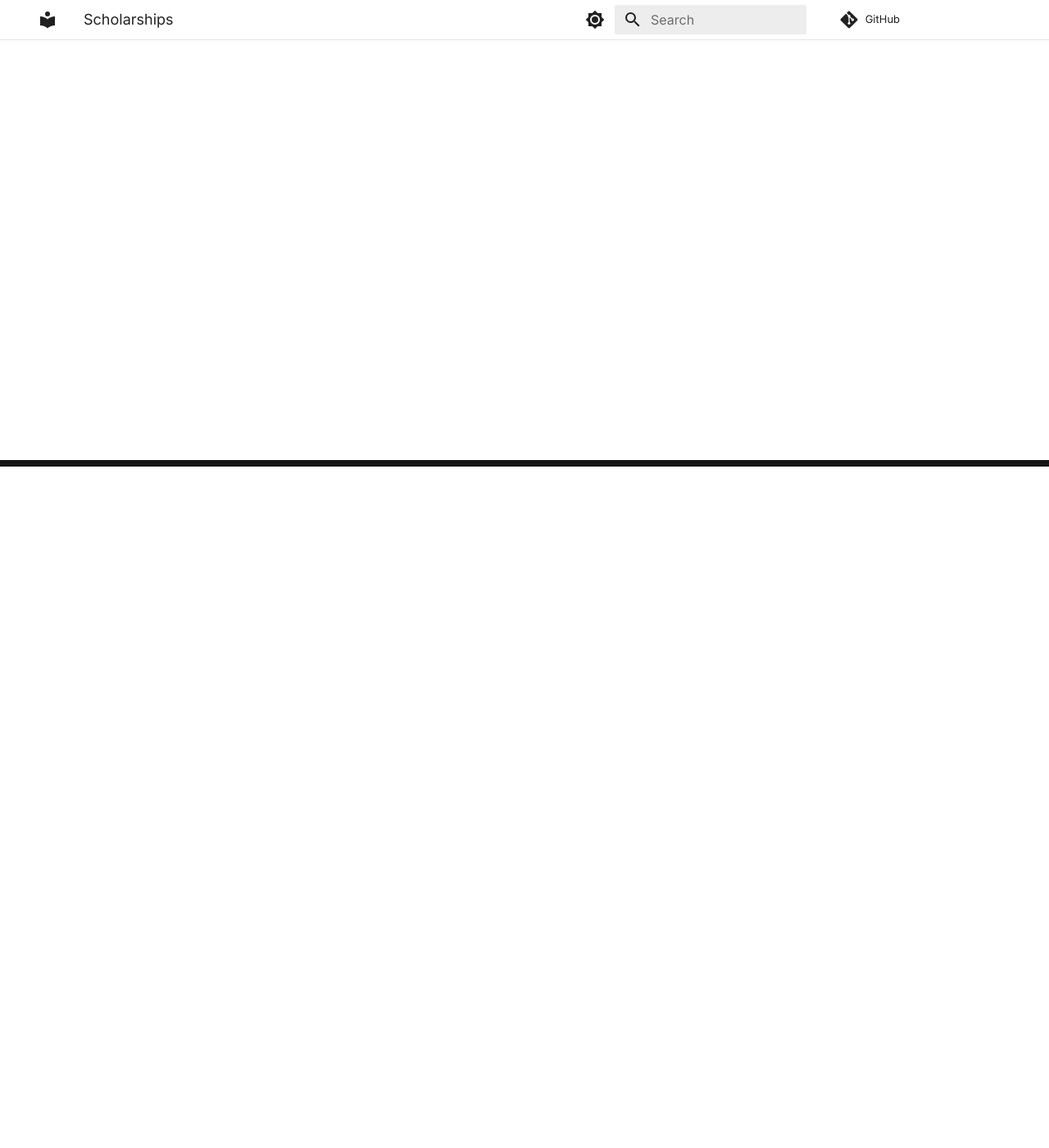
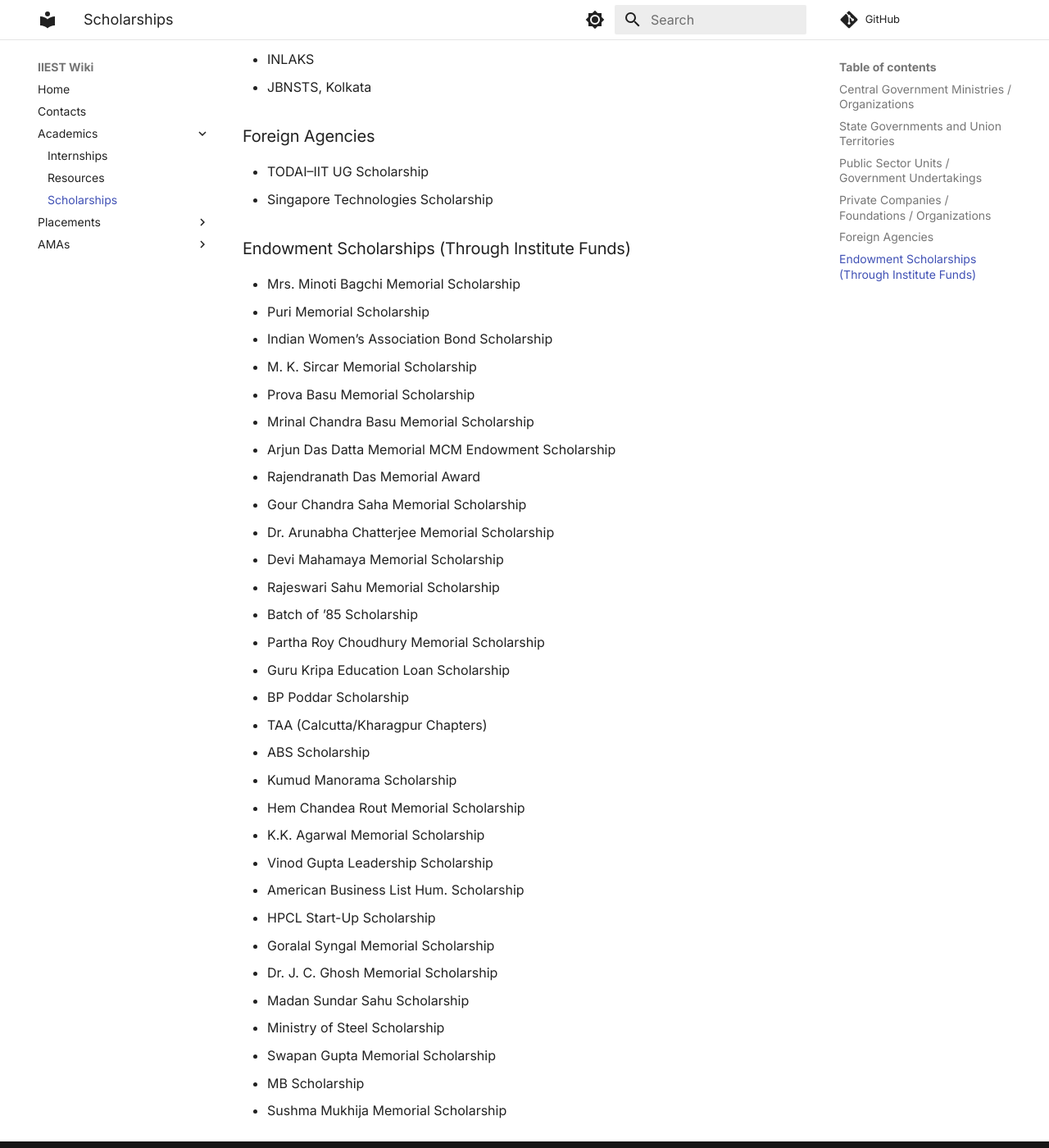
Before and after one commit to 0xIIEST/wiki, an MkDocs documentation site: the page built from docs/src/academics/scholarships/index.md, in a window 1280 px wide and 1400 px high, scrolled down 831 px. Shown: the whole window at 82% size. Built offline with MkDocs 1.6.1 and Material for MkDocs 9.7.7, drawn with Linux system fonts in a browser that asks for light colours; a script that is not in the unit is left out; comment, search, counter and statistics services are not loaded; some of the changed text lies outside the part shown.

Commit message:
added scholarships page

```diff
--- a/docs/src/academics/scholarships/index.md
+++ b/docs/src/academics/scholarships/index.md
@@ -1,3 +1,61 @@
 # Scholarships
 
-WIP
+### Central Government Ministries / Organizations
+- INSPIRE (DST)
+  [online-inspire.gov.in](http://www.online-inspire.gov.in/)
+
+### State Governments and Union Territories
+- Andhra Pradesh Govt. Scholarship
+- Post Matric Scholarship – Assam
+- Scholarships : Arunachal Pradesh, Bihar, Chennai, Chhattisgarh, Jharkhand, Kerala, Manipur, MP, Maharashtra, Meghalaya, Nagaland, Orissa, Rajasthan, Tripura, UP, WB
+
+### Public Sector Units / Government Undertakings
+- RINL Scholarship
+- SAIL Science & Tech Scholarship
+- IOCL Educational Scholarship
+- Engineers India Ltd. Scholarship (1st Year SC/ST Engineering Students)
+- Balmer Lawrie CSR Scholarship
+
+### Private Companies / Foundations / Organizations
+- OPJEMS
+- Aditya Birla Scholarship
+- FAEA
+- INLAKS
+- JBNSTS, Kolkata
+
+### Foreign Agencies
+- TODAI–IIT UG Scholarship
+- Singapore Technologies Scholarship
+
+### Endowment Scholarships (Through Institute Funds)
+- Mrs. Minoti Bagchi Memorial Scholarship
+- Puri Memorial Scholarship
+- Indian Women’s Association Bond Scholarship
+- M. K. Sircar Memorial Scholarship
+- Prova Basu Memorial Scholarship
+- Mrinal Chandra Basu Memorial Scholarship
+- Arjun Das Datta Memorial MCM Endowment Scholarship
+- Rajendranath Das Memorial Award
+- Gour Chandra Saha Memorial Scholarship
+- Dr. Arunabha Chatterjee Memorial Scholarship
+- Devi Mahamaya Memorial Scholarship
+- Rajeswari Sahu Memorial Scholarship
+- Batch of ’85 Scholarship
+- Partha Roy Choudhury Memorial Scholarship
+- Guru Kripa Education Loan Scholarship
+- BP Poddar Scholarship
+- TAA (Calcutta/Kharagpur Chapters)
+- ABS Scholarship
+- Kumud Manorama Scholarship
+- Hem Chandea Rout Memorial Scholarship
+- K.K. Agarwal Memorial Scholarship
+- Vinod Gupta Leadership Scholarship
+- American Business List Hum. Scholarship
+- HPCL Start-Up Scholarship
+- Goralal Syngal Memorial Scholarship
+- Dr. J. C. Ghosh Memorial Scholarship
+- Madan Sundar Sahu Scholarship
+- Ministry of Steel Scholarship
+- Swapan Gupta Memorial Scholarship
+- MB Scholarship
+- Sushma Mukhija Memorial Scholarship
```
Also changed, not shown: docs/src/academics/internships/index.md (+10 -16 lines).
